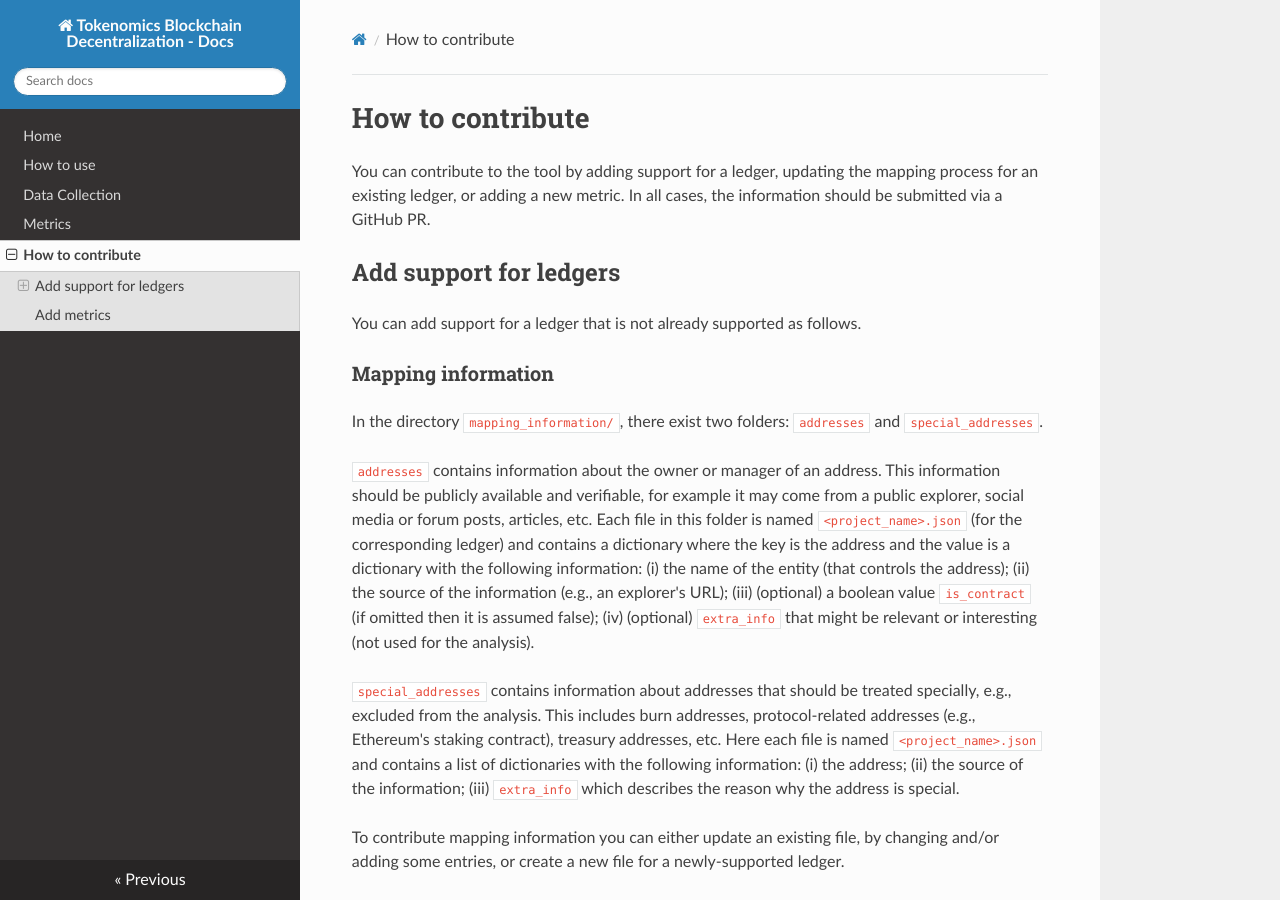
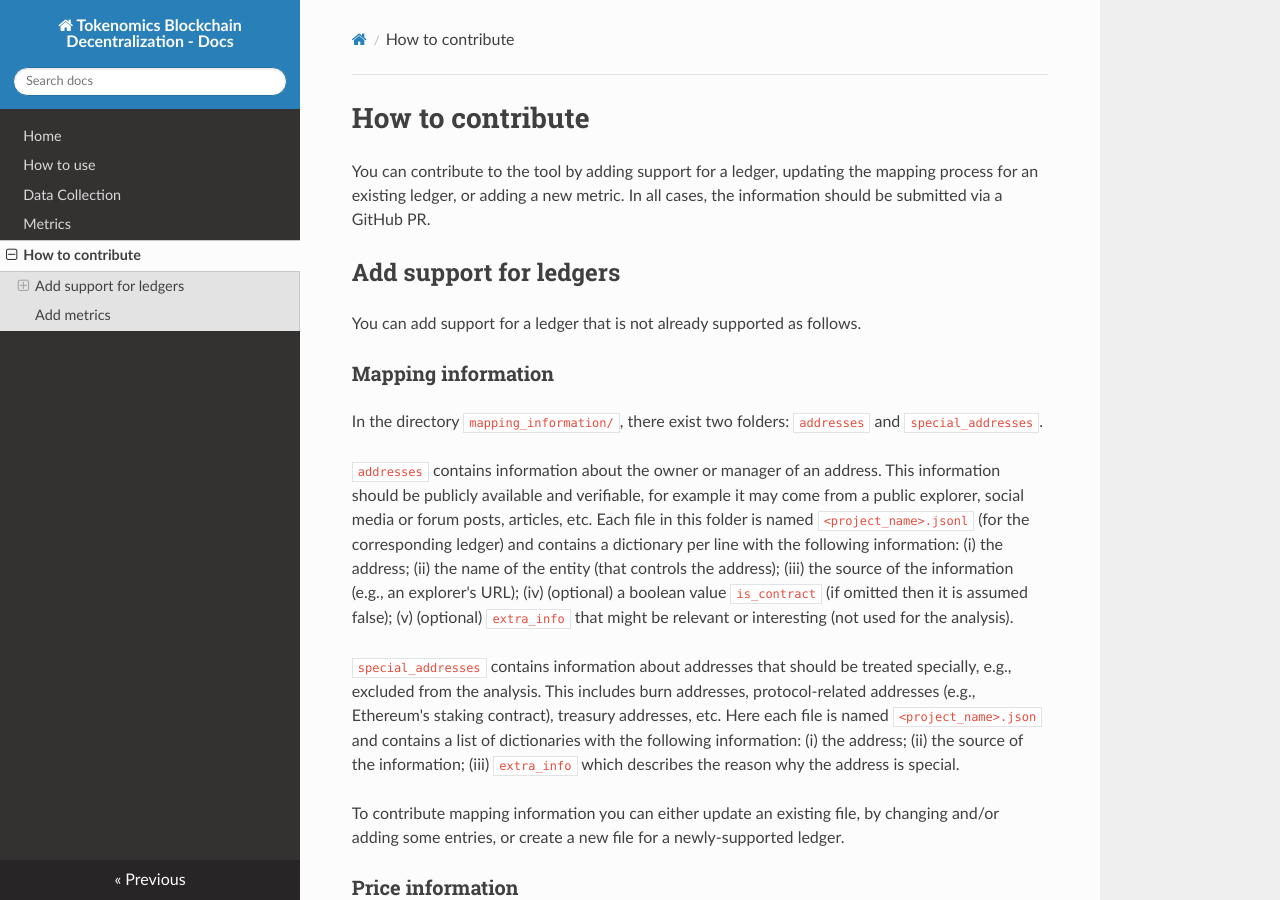
Before and after one commit to Blockchain-Technology-Lab/tokenomics-decentralization, an MkDocs documentation site: the page built from docs/contribute.md, in a window 1280 px wide and 900 px high. Built offline with MkDocs 1.6.1, drawn with Linux system fonts in a browser that asks for light colours; nearby versions of some CDN libraries.

Commit message:
Jsonlines for mapping address info (#66)
* Use jsonl instead of json for address mapping info

* Fix mapping test to handle jsonl address info

* Update docs with jsonlines address info

```diff
--- a/docs/contribute.md
+++ b/docs/contribute.md
@@ -16,13 +16,13 @@ and `special_addresses`.
 `addresses` contains information about the owner or manager of an address. This
 information should be publicly available and verifiable, for example it may come
 from a public explorer, social media or forum posts, articles, etc. Each file in
-this folder is named `<project_name>.json` (for the corresponding ledger) and
-contains a dictionary where the key is the address and the value is a dictionary
-with the following information:
-(i) the name of the entity (that controls the address);
-(ii) the source of the information (e.g., an explorer's URL);
-(iii) (optional) a boolean value `is_contract` (if omitted then it is assumed false);
-(iv) (optional) `extra_info` that might be relevant or interesting (not used for
+this folder is named `<project_name>.jsonl` (for the corresponding ledger) and
+contains a dictionary per line with the following information:
+(i) the address;
+(ii) the name of the entity (that controls the address);
+(iii) the source of the information (e.g., an explorer's URL);
+(iv) (optional) a boolean value `is_contract` (if omitted then it is assumed false);
+(v) (optional) `extra_info` that might be relevant or interesting (not used for
 the analysis).
 
 `special_addresses` contains information about addresses that should be treated
```
Also changed, not shown: README.md (+2 -2 lines), 9 other files.
